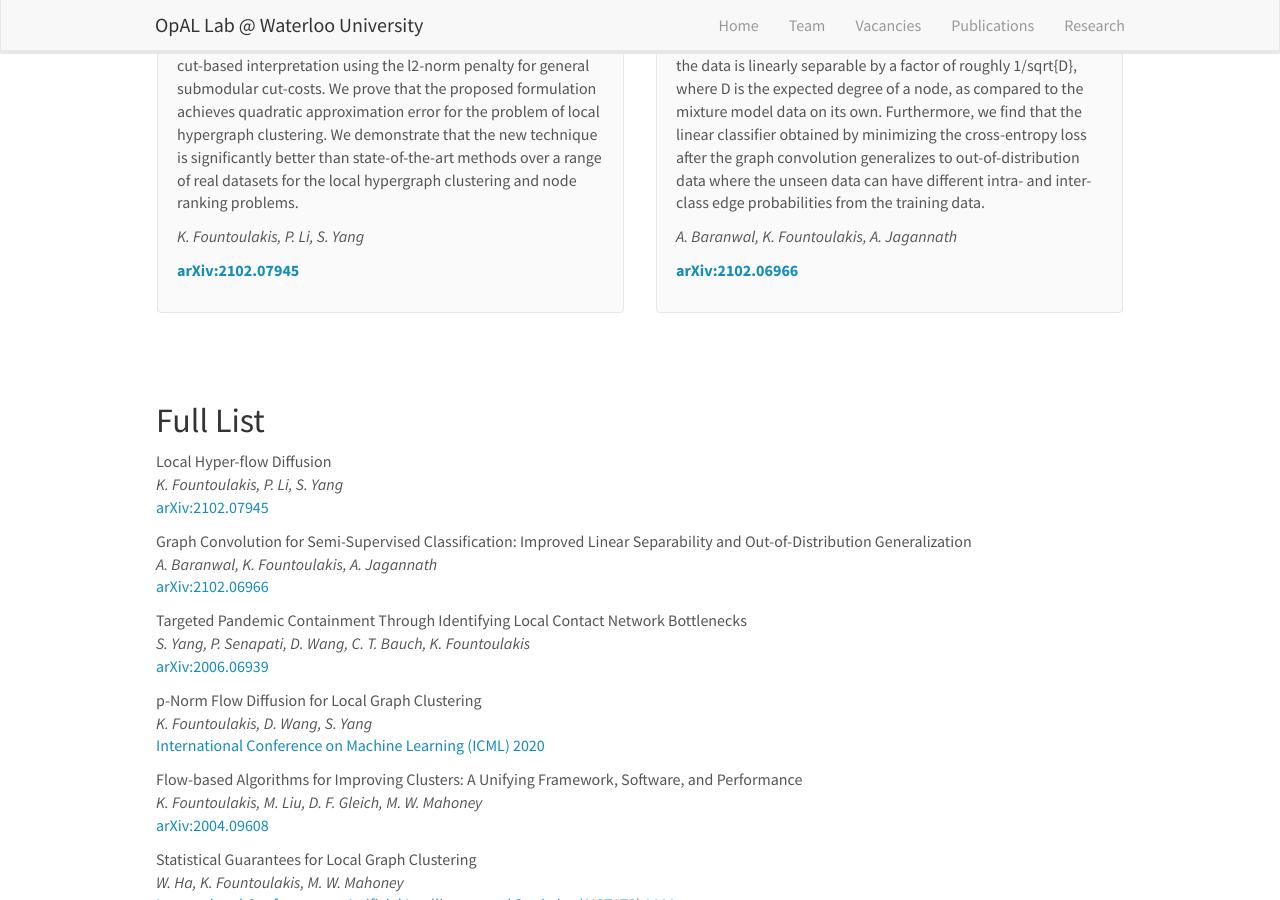
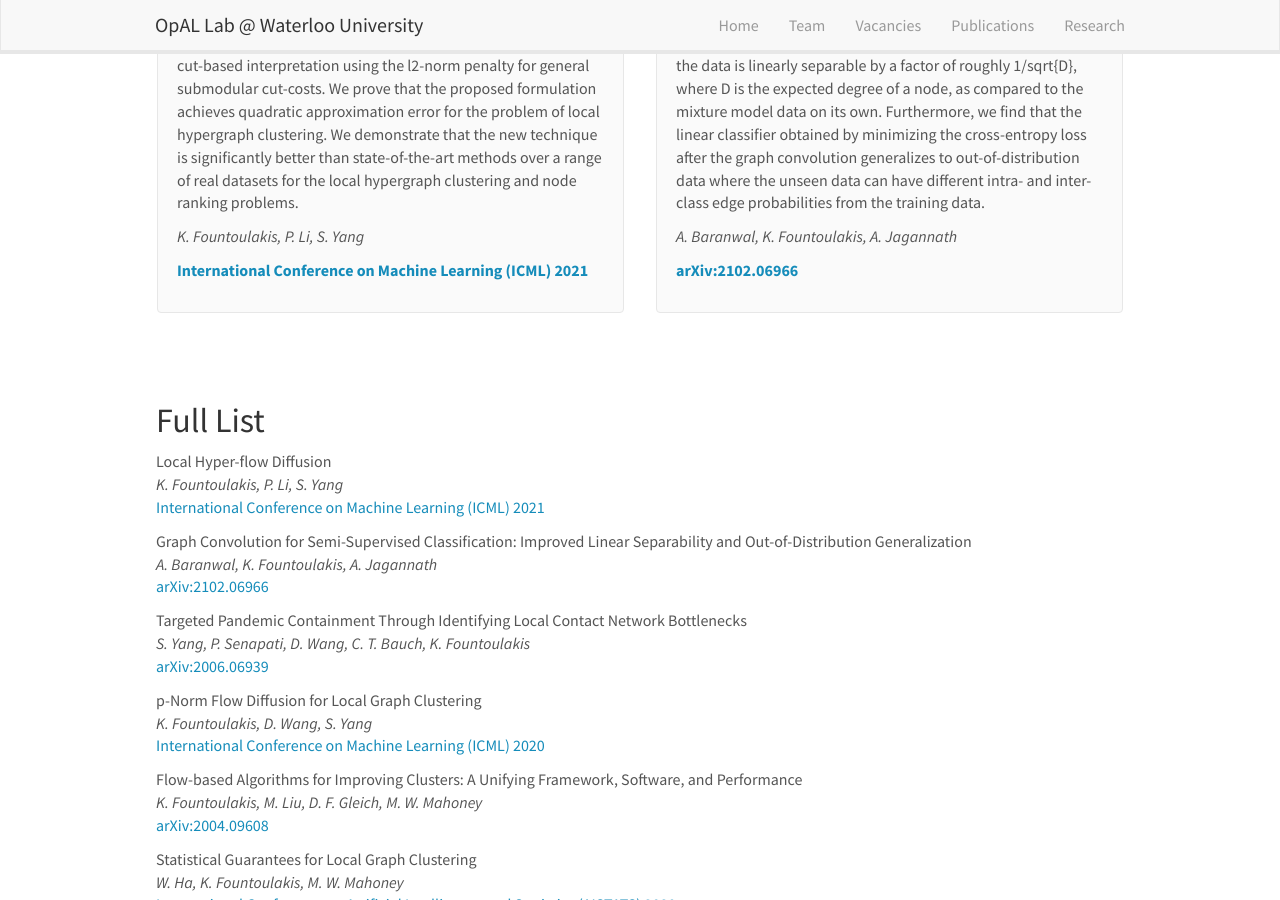
Before and after one commit to opallab/opallab.github.io, a Jekyll site: the page built from _pages/publications.md, in a window 1280 px wide and 900 px high, scrolled down 515 px. Built offline with Jekyll 4.4.1, drawn with Linux system fonts in a browser that asks for light colours; nearby versions of some CDN libraries.

Commit message:
added icml21

```diff
--- a/_data/publist.yml
+++ b/_data/publist.yml
@@ -4,7 +4,7 @@
   authors: K. Fountoulakis, P. Li, S. Yang
   link:
     url: https://arxiv.org/abs/2102.07945
-    display:  arXiv:2102.07945
+    display: International Conference on Machine Learning (ICML) 2021
   highlight: 1
   news2:
 
```
